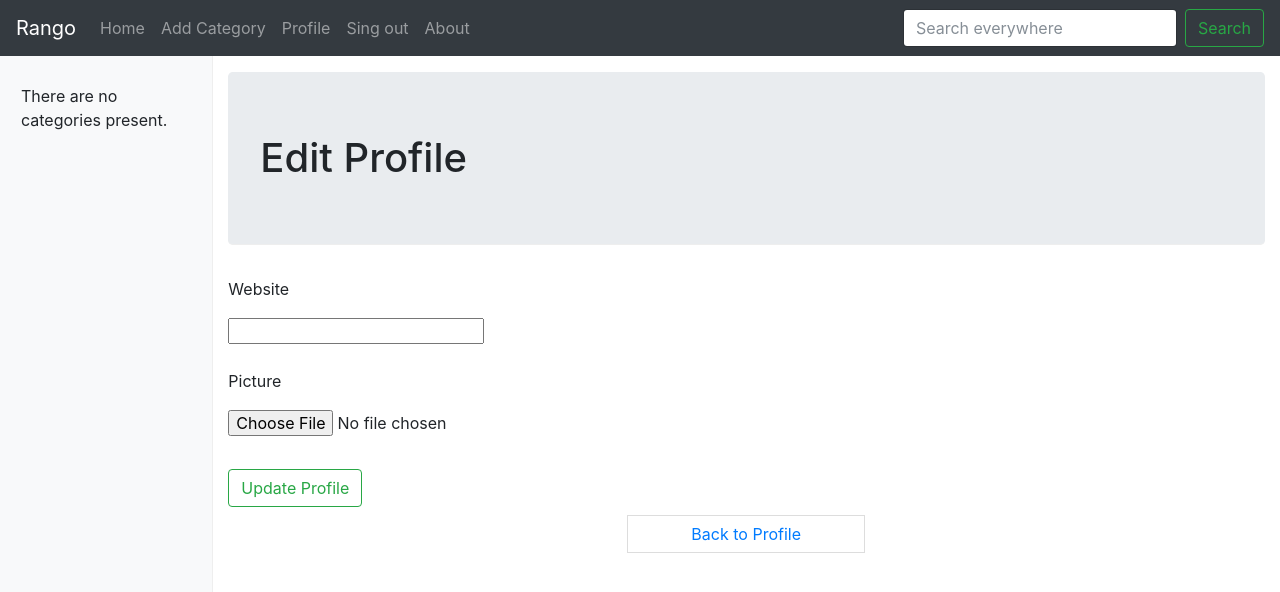
After one commit to denis-savran/Django_Rango, a Django app: page /rango/edit_profile/ in a window 1280 px wide. The commit adds this page. Shown: the top 592 px of the page. Run offline with Django 3.2, Linux system fonts and the light colour scheme; the visitor is signed in with stand-in values (Sample User, id 1); data comes from the database, SQL or seed files in the repository; data that the repository does not hold is empty; some libraries are stand-ins or nearby versions.

Commit message:
Users can now edit their profiles, added image resizing

```diff
--- a/Django_Rango/settings.py
+++ b/Django_Rango/settings.py
@@ -105,7 +105,7 @@ ACCOUNT_ACTIVATION_DAYS = 7
 REGISTRATION_AUTOLOGIN = True
 LOGIN_REDIRECT_URL = '/rango/'
 LOGIN_URL = '/accounts/login/'
-REGISTRATION_FORM = 'rango.forms.UserProfileForm'
+# REGISTRATION_FORM = 'rango.forms.UserProfileForm'
 
 # Internationalization
 # https://docs.djangoproject.com/en/1.11/topics/i18n/
--- a/Django_Rango/urls.py
+++ b/Django_Rango/urls.py
@@ -27,6 +27,6 @@ urlpatterns = [
     # url(r'^accounts/register/$', views.MyRegistrationView.as_view(), name='registration_register'),
     # url(r'^accounts/password/change/$', views.MyPasswordChangeView.as_view(), name='auth_password_change'),
     # url(r'^accounts/logout/$', views.MyLogoutView.as_view(), name='auth_logout'),
-    # url(r'^accounts/register/', MyRegistrationView.as_view(), name='registration_register'),
+    url(r'^accounts/register/', views.MyRegistrationView.as_view(), name='registration_register'),
     url(r'^accounts/', include('registration.backends.simple.urls')),
 ] + static(settings.MEDIA_URL, document_root=settings.MEDIA_ROOT)
--- a/rango/forms.py
+++ b/rango/forms.py
@@ -1,8 +1,8 @@
 from django import forms
 from django.contrib.auth.models import User
-from registration.forms import RegistrationForm
 
-from rango.models import Category, Page, UserProfile
+# from rango.models import Category, Page, UserProfile
+from rango.models import Category, Page
 
 
 class CategoryForm(forms.ModelForm):
@@ -56,16 +56,13 @@ class UserForm(forms.ModelForm):
         }
 
 
-class UserProfileForm(RegistrationForm):
+class UserProfileForm(forms.Form):
     website = forms.URLField(required=False)
-    picture = forms.FileField(required=False)
+    picture = forms.ImageField(required=False)
+
+    # Initial value is passed in view via initial kwarg
+    # user = forms.ModelChoiceField(widget=forms.HiddenInput, queryset=User.objects.all())
 
     # class Meta:
     #     model = UserProfile
-    #     fields = ('website', 'picture')
-    def save(self, commit=True):
-        user = super(UserProfileForm, self).save()
-        website = self.cleaned_data['website']
-        picture = self.cleaned_data['picture']
-        user_profile = UserProfile.objects.create(user=user, website=website, picture=picture)
-        return user
+    #     fields = ('user', 'website', 'picture')
--- a/rango/urls.py
+++ b/rango/urls.py
@@ -11,6 +11,7 @@ urlpatterns = [
     url(r'^add_category/$', views.add_category, name='add_category'),
     url(r'^category/(?P<category_name_slug>[\w\-]+)/add_page/$', views.add_page, name='add_page'),
     url(r'^profile/$', views.show_profile, name='show_profile'),
+    url(r'^edit_profile/$', views.edit_profile, name='edit_profile'),
     url(r'^search/$', views.search, name='search'),
     url(r'^goto/$', views.track_url, name='goto'),
 ]
--- a/rango/views.py
+++ b/rango/views.py
@@ -3,13 +3,13 @@ from django.contrib.auth.decorators import login_required
 from django.shortcuts import get_object_or_404, redirect, render, reverse
 from django.views.decorators.http import require_GET, require_safe
 from elasticsearch_dsl.query import Q
-from registration.backends.default.views import RegistrationView
+from registration.backends.simple.views import RegistrationView
 
 from rango.documents import (CategoryDocument, PageDocument,
                              search_all_doc_types)
 from rango.forms import CategoryForm, PageForm, UserProfileForm
 from rango.models import Category, Page, UserProfile
-from rango.utils import visitor_cookie_handler
+from rango.utils import resize_image, visitor_cookie_handler
 
 
 @require_safe
@@ -45,8 +45,6 @@ def show_category(request, category_name_slug):
 
 @login_required
 def add_category(request):
-    form = CategoryForm()
-
     if request.method == 'POST':
         form = CategoryForm(request.POST)
         if form.is_valid():
@@ -54,6 +52,8 @@ def add_category(request):
             return index(request)
         else:
             print(form.errors)
+    else:
+        form = CategoryForm()
 
     return render(request, 'rango/add_category.html', context={'form': form})
 
@@ -61,16 +61,16 @@ def add_category(request):
 @login_required
 def add_page(request, category_name_slug):
     category = get_object_or_404(Category, slug=category_name_slug)
-    form = PageForm(initial={'category': category.id})
 
     if request.method == 'POST':
         form = PageForm(request.POST)
         if form.is_valid():
             page = form.save()
-            print(page, page.url)
             return redirect('show_category', category_name_slug)
         else:
             print(form.errors)
+    else:
+        form = PageForm(initial={'category': category.id})
 
     return render(request, 'rango/add_page.html', context={'form': form, 'category': category})
 
@@ -78,11 +78,14 @@ def add_page(request, category_name_slug):
 @login_required
 @require_GET
 def show_profile(request):
-    # user = request.user
-    # user_profile = get_object_or_404(UserProfile, user=user)
-    # context_dict = {'user_profile': user_profile}
+    try:
+        # user_profile = get_object_or_404(UserProfile, user=request.user)
+        user_profile = UserProfile.objects.get(user=request.user)
+    except UserProfile.DoesNotExist:
+        user_profile = None
+    context_dict = {'user_profile': user_profile}
 
-    return render(request, 'rango/profile.html')
+    return render(request, 'rango/profile.html', context=context_dict)
 
 
 @require_GET
@@ -127,6 +130,41 @@ def track_url(request):
     return redirect(redirect_url)
 
 
-# class MyRegistrationView(RegistrationView):
-#     def get_success_url(self):
-#         return 1
+class MyRegistrationView(RegistrationView):
+    def get_success_url(self, user=None):
+        redirect_link = reverse('edit_profile')
+        # Add GET parameter to get customized edit_profile
+        redirect_link = redirect_link + '?new_user=1'
+        return redirect_link
+
+
+@login_required
+def edit_profile(request):
+    user = request.user
+    user_profile = UserProfile.objects.get_or_create(user=user)[0]
+    if request.method == 'POST':
+        form = UserProfileForm(request.POST, request.FILES)
+        if form.is_valid():
+            update_fields = []
+            website = request.POST.get('website')
+            picture = request.FILES.get('picture')
+            if website:
+                user_profile.website = website
+                update_fields.append('website')
+            if picture:
+                # Delete old profile picture if it exists
+                if user_profile.picture:
+                    user_profile.picture.delete()
+
+                picture = resize_image(picture)
+
+                user_profile.picture = picture
+                update_fields.append('picture')
+            if update_fields:
+                user_profile.save(update_fields=update_fields)
+            return redirect('show_profile')
+    else:
+        form = UserProfileForm()
+    return render(request, 'rango/edit_profile.html', context={'form': form,
+                                                               'user_profile': user_profile,
+                                                               'new_user': request.GET.get('new_user')})
--- /dev/null
+++ b/templates/rango/edit_profile.html
@@ -0,0 +1,52 @@
+{% extends 'rango/base_bootstrap.html' %}
+{% load static %}
+
+{% block title_block %}
+  Edit Profile
+{% endblock %}
+
+{% block body_block %}
+  <h1 class="jumbotron">Edit Profile</h1>
+  <div class="row">
+    <div class="col-6">
+      <form method="post" action="{% url 'edit_profile' %}" enctype="multipart/form-data">
+        {% csrf_token %}
+        <fieldset>
+          {% for field in form.visible_fields %}
+            <div class="form-group {% if field.errors %}errors{% endif %}">
+              <label class="form-control-label">{{ field.label }}</label>
+              <div class="form-control-plaintext">
+                {{ field }}
+                {% for error in field.errors %}
+                  <span>{{ error }}</span>
+                {% endfor %}
+              </div>
+            </div>
+          {% endfor %}
+        </fieldset>
+        <button class="btn btn-outline-success my-2 d-block" type="submit" value="Submit">Update Profile</button>
+      </form>
+    </div>
+    <div class="col-6">
+      {% if user_profile.picture %}
+        <img src="{{ MEDIA_URL }}{{ user_profile.picture }}" alt="Profile picture">
+      {% endif %}
+      {% if user_profile.website %}
+        <p>Website: {{ user_profile.website }}</p>
+      {% endif %}
+    </div>
+  </div>
+  {% if new_user %}
+    <div class="row d-flex justify-content-center">
+      <div class="col-3 text-center">
+        <a class="page-link text-info" href="{% url 'show_profile' %}">Skip this step</a>
+      </div>
+    </div>
+  {% else %}
+    <div class="row d-flex justify-content-center">
+      <div class="col-3 text-center">
+        <a class="page-link" href="{% url 'show_profile' %}">Back to Profile</a>
+      </div>
+    </div>
+  {% endif %}
+{% endblock %}
```
Also changed, not shown: rango/models.py (+19 -0 lines), rango/utils.py (+35 -0 lines), templates/rango/profile.html (+10 -4 lines).
